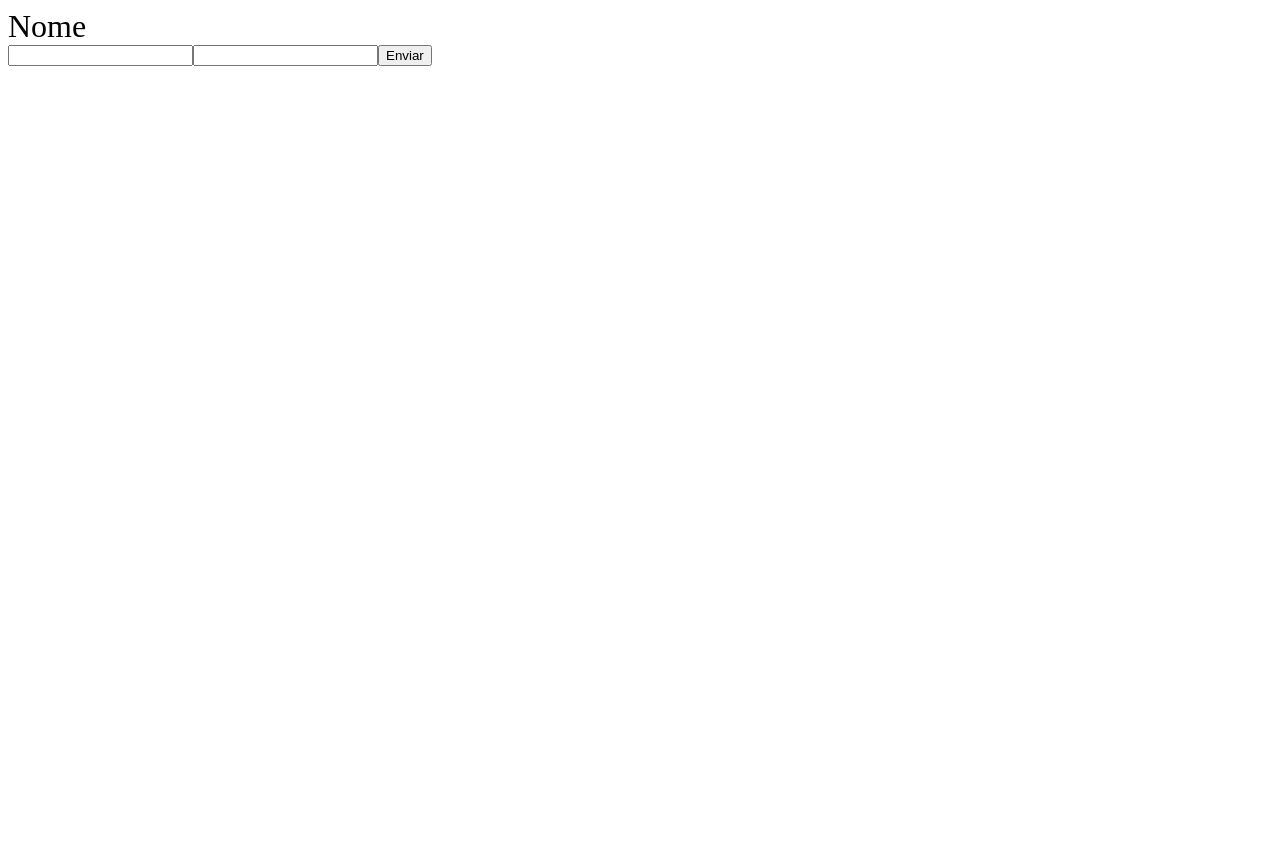
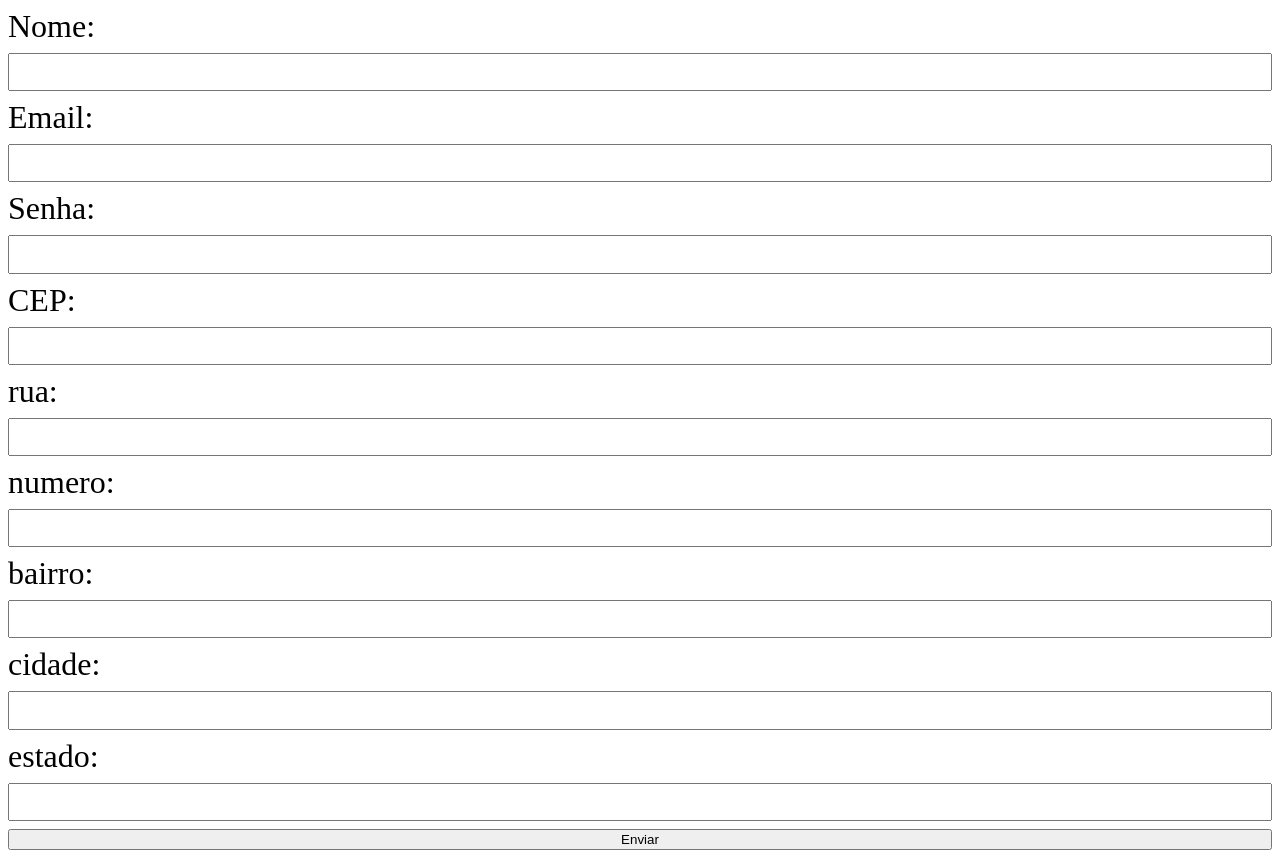
Before and after one commit to Daniel-san8/reactPassos2, a React (Create React App) app in the folder atividade9/meuapp9/: page / in a window 1280 px wide. Before the commit the page ends 800 px from the top, so only its background shows below. Built offline with nearby package versions, Linux system fonts and the light colour scheme.

Commit message:
executando atividade de consumo de api e validação de form no react

```diff
--- /dev/null
+++ b/atividade9/meuapp9/src/App.css
@@ -0,0 +1,7 @@
+label {
+  font-size: 2rem;
+}
+
+input {
+  padding: 0.6rem;
+}
--- a/atividade9/meuapp9/src/App.js
+++ b/atividade9/meuapp9/src/App.js
@@ -1,36 +1,103 @@
 import React from "react";
+import Estilo from "./App.css";
 
 function App() {
-  const [nome, setNome] = React.useState("");
-  const [email, setEmail] = React.useState("");
+  const [loading, setLoading] = React.useState(null);
+  const [form, setForm] = React.useState({
+    nome: "",
+    email: "",
+    senha: "",
+    cep: "",
+    rua: "",
+    numero: "",
+    bairro: "",
+    cidade: "",
+    estado: "",
+  });
+
+  function handleChange({ target }) {
+    setForm({ ...form, [target.id]: target.value });
+  }
+
+  function handleClick(evento) {
+    evento.preventDefault();
+    try {
+      const api = fetch("https://ranekapi.origamid.dev/json/api/usuario/", {
+        method: "POST",
+        headers: {
+          "Content-Type": "application/json",
+        },
+        body: JSON.stringify(form),
+      });
+      setLoading("Formulário Enviado");
+    } catch (error) {
+      console.log(error);
+      setLoading(null);
+    } finally {
+    }
+  }
+
+  React.useEffect(() => {}, [loading]);
   return (
     <div>
-      <form>
-        <label
-          style={{
-            fontSize: "2rem",
-          }}
-          htmlFor="nome"
-        >
-          Nome
-        </label>
-        <br />
+      <form style={{ display: "flex", flexDirection: "column", gap: "0.5rem" }}>
+        <label htmlFor="nome">Nome:</label>
         <input
-          name="nome"
+          id="nome"
           type="text"
-          id="nome"
-          value={nome}
-          onChange={({ target }) => setNome(target.value)}
+          value={form.nome}
+          onChange={handleChange}
         />
-        <label htmlFor="email"></label>
+        <label htmlFor="email">Email:</label>
         <input
-          name="email"
+          id="email"
           type="email"
-          id="email"
-          value={email}
-          onChange={({ target }) => setEmail(target.value)}
+          value={form.email}
+          onChange={handleChange}
         />
-        <button type="submit">Enviar</button>
+        <label htmlFor="senha">Senha:</label>
+        <input
+          id="senha"
+          type="password"
+          value={form.senha}
+          onChange={handleChange}
+        />
+        <label htmlFor="cep">CEP:</label>
+        <input id="cep" type="text" value={form.cep} onChange={handleChange} />
+        <label htmlFor="rua">rua:</label>
+        <input id="rua" type="text" value={form.rua} onChange={handleChange} />
+        <label htmlFor="numero">numero:</label>
+        <input
+          id="numero"
+          type="number"
+          value={form.numero}
+          onChange={handleChange}
+        />
+        <label htmlFor="bairro">bairro:</label>
+        <input
+          id="bairro"
+          type="text"
+          value={form.bairro}
+          onChange={handleChange}
+        />
+        <label htmlFor="cidade">cidade:</label>
+        <input
+          id="cidade"
+          type="text"
+          value={form.cidade}
+          onChange={handleChange}
+        />
+        <label htmlFor="estado">estado:</label>
+        <input
+          id="estado"
+          type="text"
+          value={form.estado}
+          onChange={handleChange}
+        />
+        {loading && <p>{loading}</p>}
+        <button onClick={handleClick} type="submit">
+          Enviar
+        </button>
       </form>
     </div>
   );
```
